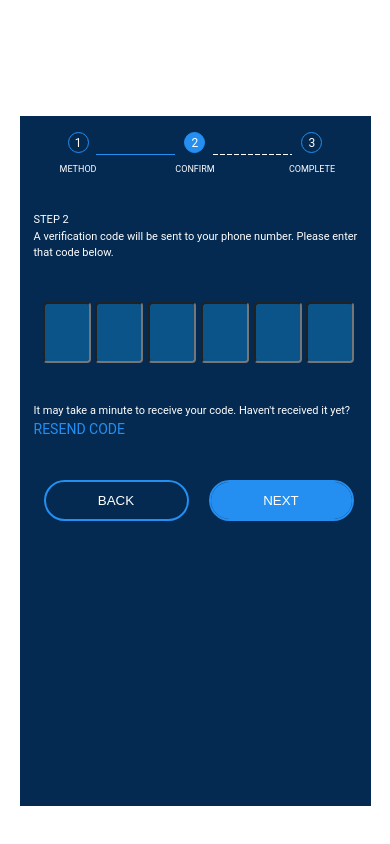
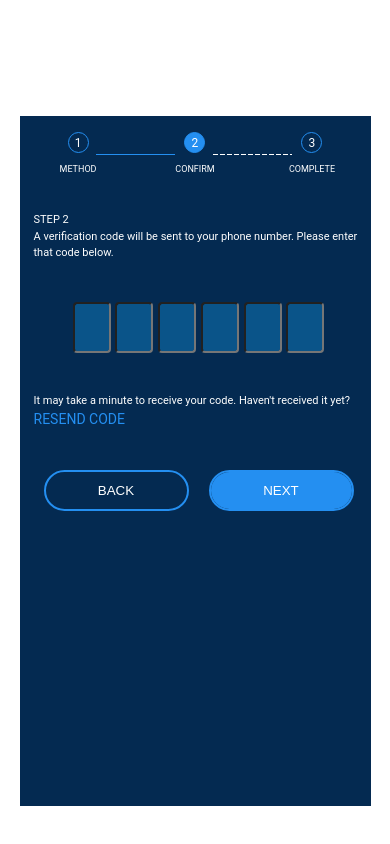
Before and after one commit to kurtreyn/otp-form-demo, an Angular app: page /home in a window 390 px wide. Both pictures are taken after typing "Sample" into the empty fields and a click on the button "NEXT". Shown: the top 844 px of the page. Built offline with nearby package versions, Linux system fonts and the light colour scheme.

Commit message:
adjust otp inputs size on mobile

```diff
--- a/src/app/components/otp-input/otp-input.component.css
+++ b/src/app/components/otp-input/otp-input.component.css
@@ -61,10 +61,20 @@ This enables a flex context for all its direct children.
   :host {
     width: 100%;
   }
+
+  .otp-input {
+    width: 30px;
+    height: 45px;
+  }
 }
 
 @media screen and (max-width: 390px) {
   :host {
     width: 100%;
   }
+
+  .otp-input {
+    width: 30px;
+    height: 45px;
+  }
 }
```
